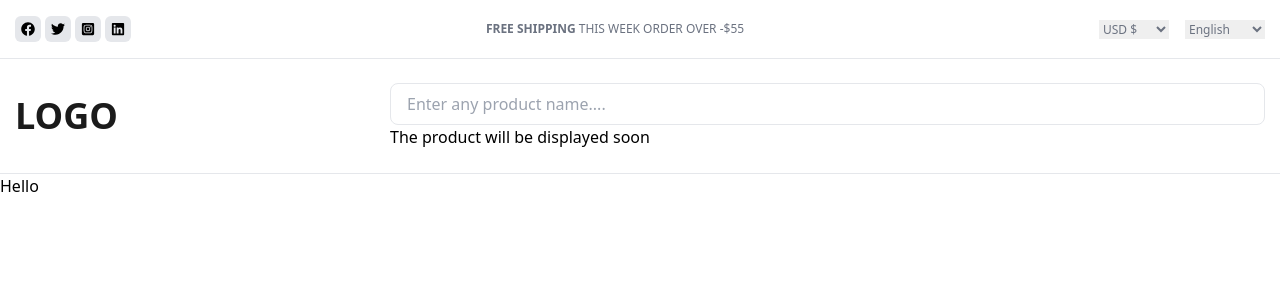
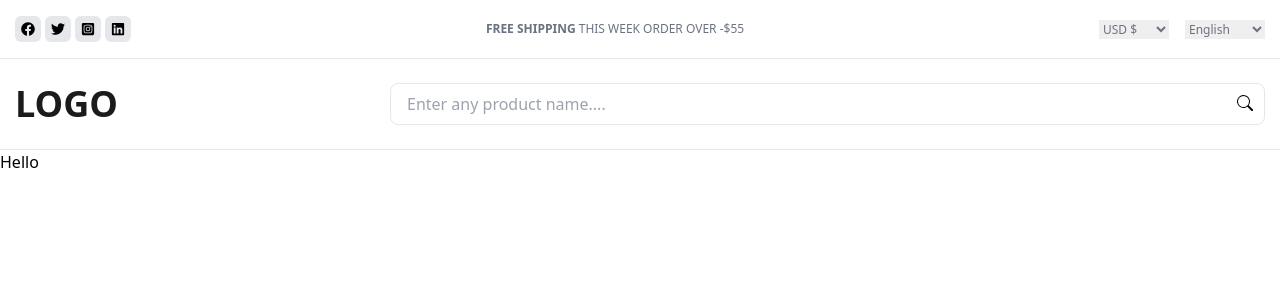
Before and after one commit to Harshini-priyaa/Shopping_App, a Next.js app in the folder shopping-website/: page / in a window 1280 px wide. Shown: the top 300 px of the page. Built offline with nearby package versions, Linux system fonts and the light colour scheme.

Commit message:
Component search

```diff
--- a/shopping-website/src/components/HeaderMain.js
+++ b/shopping-website/src/components/HeaderMain.js
@@ -1,4 +1,5 @@
 import React from 'react'
+import {BsSearch} from "react-icons/bs"
 
 const HeaderMain = () => {
   return (
@@ -9,8 +10,9 @@ const HeaderMain = () => {
             <div className="w-full sm:w-{300px} md:w-[70%] relative" >
               <input className="border-gray-200 border p-2 px-4 rounded-lg w-full" type="text"
               placeholder="Enter any product name...."/>
-              The product will be displayed soon
 
+
+<BsSearch className="absolute right-0 top-0 mr-3 mt-3 text0-gray-400" />
             </div>
         </div>
     </div>
```
